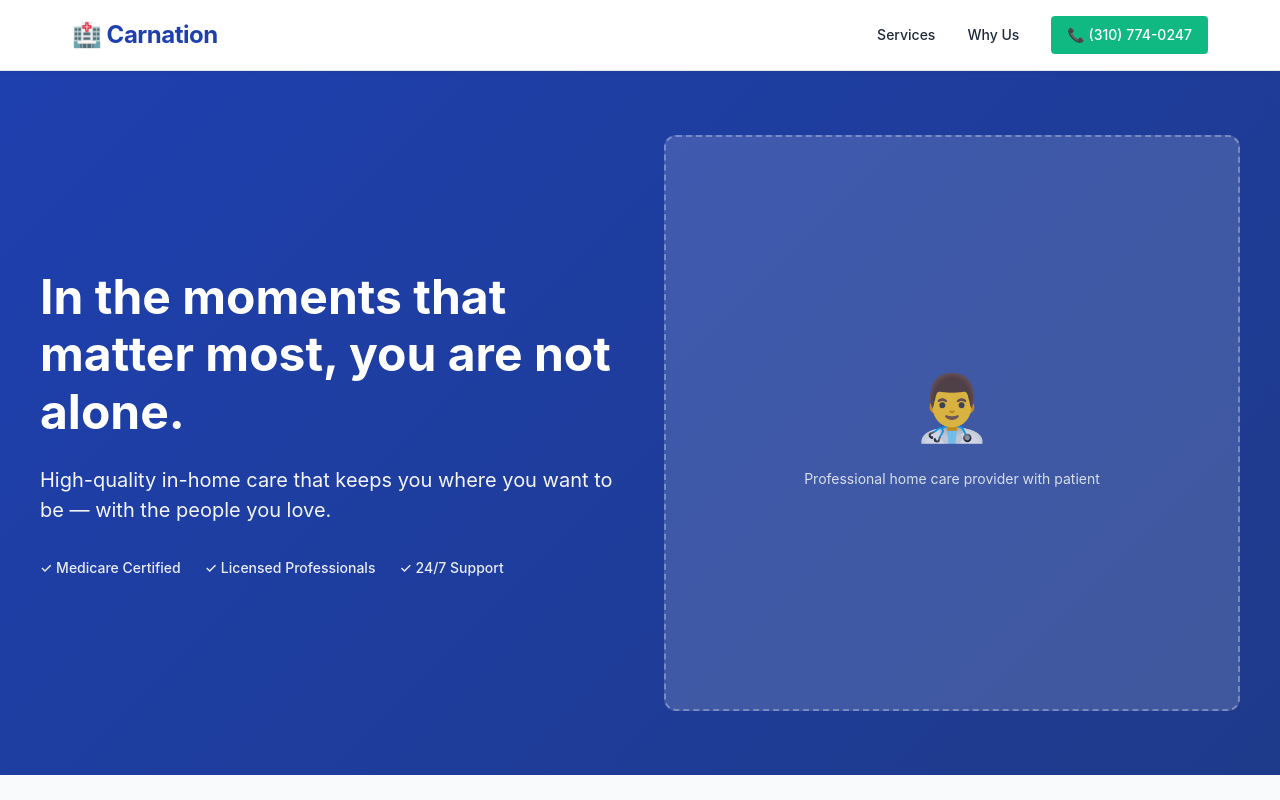
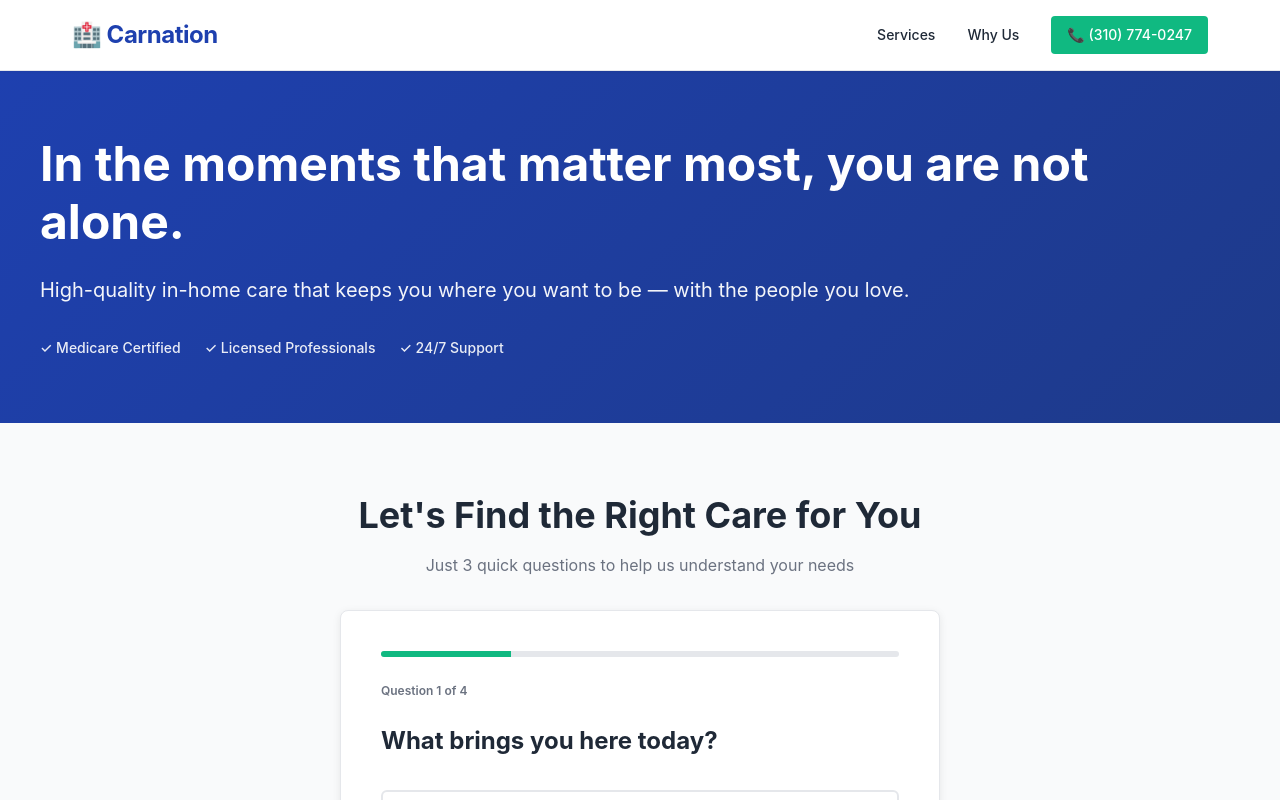
Before and after one commit to carnationhhc-netizen/Carnation, a Next.js app: page / in a window 1280 px wide. Shown: the top 800 px of the page. Built offline with nearby package versions, Linux system fonts and the light colour scheme.

Commit message:
Update: Remove hero image, add insurance question to quiz

```diff
--- a/pages/index.js
+++ b/pages/index.js
@@ -27,6 +27,17 @@ export default function Home() {
         { text: "Need help with daily activities", value: "personal_care" },
         { text: "Physical therapy or rehabilitation", value: "therapy" },
         { text: "Not sure — just exploring options", value: "other" }
+      ]
+    },
+    {
+      id: 'insurance',
+      question: "How will you be paying for care?",
+      answers: [
+        { text: "Medicare", value: "medicare" },
+        { text: "Private insurance", value: "private" },
+        { text: "Out of pocket / Self-pay", value: "self_pay" },
+        { text: "Medicaid", value: "medicaid" },
+        { text: "Not sure yet", value: "unsure" }
       ]
     },
     {
@@ -151,12 +162,7 @@ export default function Home() {
                 <span className={styles.badge}>✓ 24/7 Support</span>
               </div>
             </div>
-            <div className={styles.heroImage}>
-              <div className={styles.imagePlaceholder}>
-                👨‍⚕️<br/>
-                <span style={{fontSize: '14px', marginTop: '10px'}}>Professional home care provider with patient</span>
-              </div>
-            </div>
+
           </div>
         </section>
 
--- a/styles/Home.module.css
+++ b/styles/Home.module.css
@@ -72,7 +72,7 @@
   max-width: 1200px;
   margin: 0 auto;
   display: grid;
-  grid-template-columns: 1fr 1fr;
+  grid-template-columns: 1fr;
   gap: 3rem;
   align-items: center;
 }
@@ -103,25 +103,7 @@
   font-weight: 500;
 }
 
-.heroImage {
-  display: flex;
-  align-items: center;
-  justify-content: center;
-}
 
-.imagePlaceholder {
-  width: 100%;
-  aspect-ratio: 1;
-  background: rgba(255, 255, 255, 0.15);
-  border-radius: 12px;
-  display: flex;
-  align-items: center;
-  justify-content: center;
-  color: rgba(255, 255, 255, 0.8);
-  font-size: 64px;
-  border: 2px dashed rgba(255, 255, 255, 0.3);
-  flex-direction: column;
-}
 
 /* Quiz Section */
 .quizSection {
```
